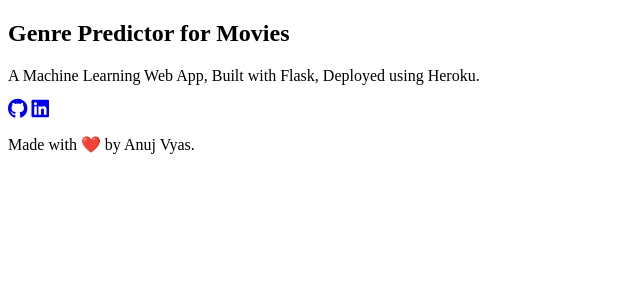
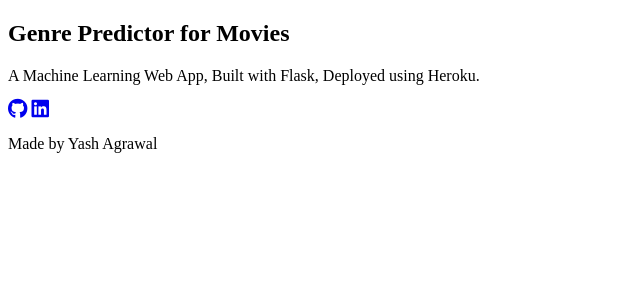
Before and after one commit to yashdbz10/Movie_genre_prediction, a Flask app: template templates/result.html in a window 1280 px wide. Shown: the top 300 px of the page, without its empty margins (0-640 px from the left). Run offline with Flask 2, Linux system fonts and the light colour scheme; the template is opened without the code that fills it, so the values that code supplies are empty; parts of the project's set-up code (start-up, migrations or seed data) failed here and were passed over; some libraries are stand-ins or nearby versions; some web fonts are replaced.

Commit message:
Add files via upload

```diff
--- a/templates/index.html
+++ b/templates/index.html
@@ -31,8 +31,8 @@
         <!-- Footer -->
         <div class='footer'>
             <div class="contact">
-                <a target="_blank" href="https://github.com/anujvyas/Movie-Genre-Prediction-Deployment"><i class="fab fa-github fa-lg contact-icon"></i></a>
-                <a target="_blank" href="https://www.linkedin.com/in/anujkvyas"><i class="fab fa-linkedin fa-lg contact-icon"></i></a>
+                <a target="_blank" href="https://github.com/yashdbz10/movie_genre_prediction"><i class="fab fa-github fa-lg contact-icon"></i></a>
+                <a target="_blank" href="https://www.linkedin.com/in/yash-agrawal-9ab841104/"><i class="fab fa-linkedin fa-lg contact-icon"></i></a>
             </div>
             <p class='footer-description'>Made with ❤️ by Anuj Vyas.</p>
         </div>
--- a/templates/result.html
+++ b/templates/result.html
@@ -46,10 +46,10 @@
 		<!-- Footer -->
         <div class='footer'>
             <div class="contact">
-                <a target="_blank" href="https://github.com/anujvyas/Movie-Genre-Prediction-Deployment"><i class="fab fa-github fa-lg contact-icon"></i></a>
-                <a target="_blank" href="https://www.linkedin.com/in/anujkvyas"><i class="fab fa-linkedin fa-lg contact-icon"></i></a>
+                <a target="_blank" href="https://github.com/yashdbz10/movie_genre_prediction"><i class="fab fa-github fa-lg contact-icon"></i></a>
+                <a target="_blank" href="https://www.linkedin.com/in/yash-agrawal-9ab841104/"><i class="fab fa-linkedin fa-lg contact-icon"></i></a>
             </div>
-            <p class='footer-description'>Made with ❤️ by Anuj Vyas.</p>
+            <p class='footer-description'>Made by Yash Agrawal</p>
         </div>
 
 	</body>
```
